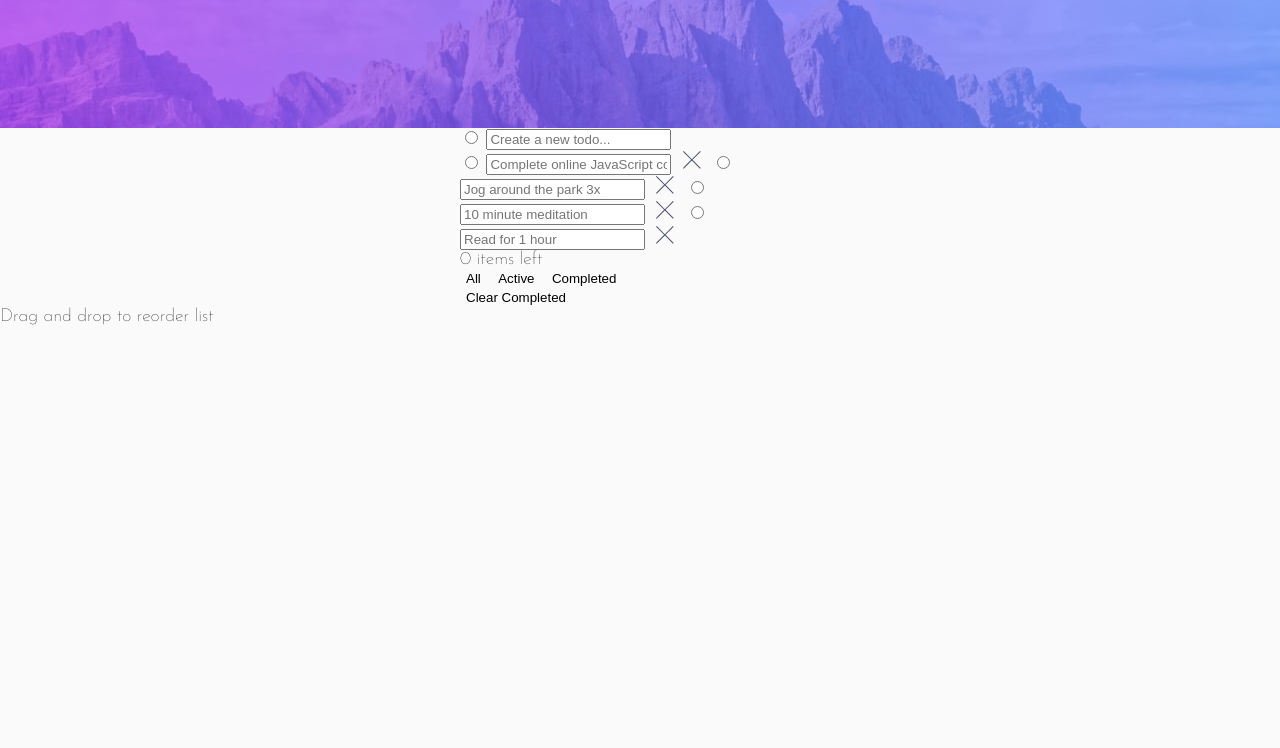
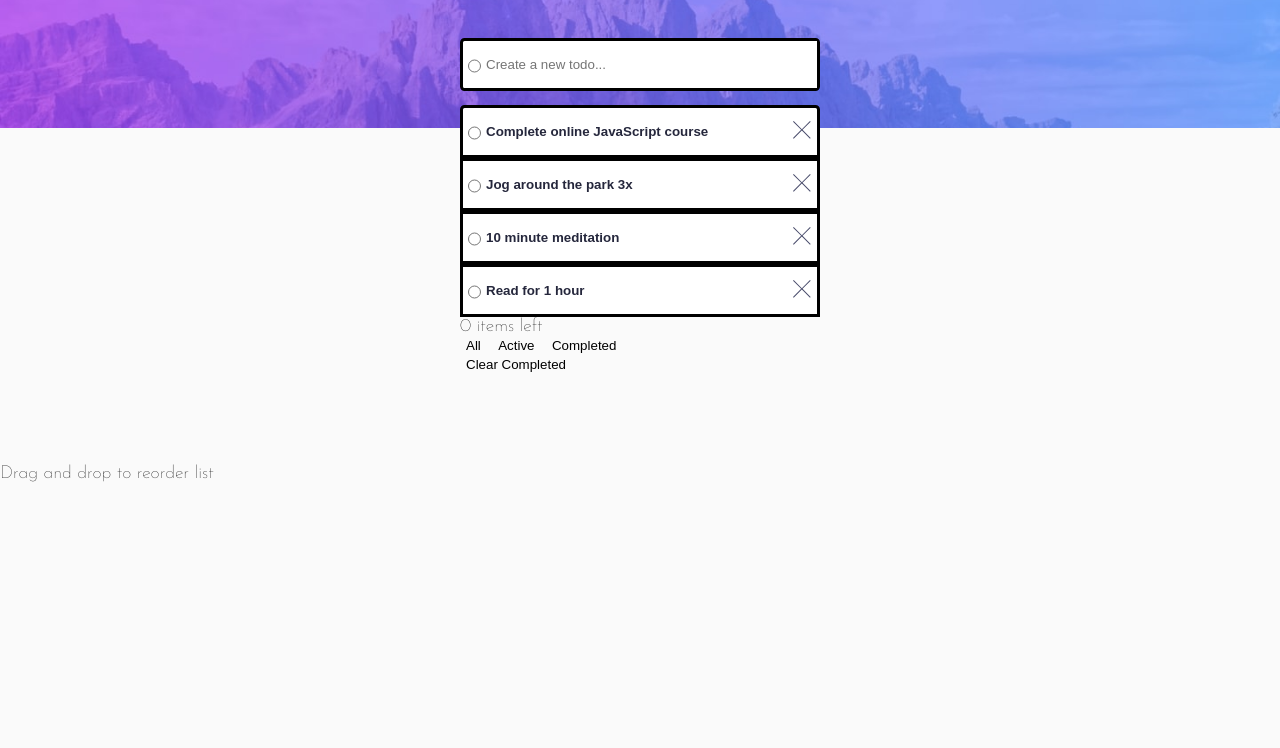
Before and after one commit to roc2246/todo-app__FEM, a website: page index.html in a window 1280 px wide. Shown: the part 52-800 px from the top of the page. Drawn offline with Linux system fonts and the light colour scheme; a web font is replaced by a local one.

Commit message:
Changed font color and font weight on inputs of list items

```diff
--- a/sass/base/_typography.scss
+++ b/sass/base/_typography.scss
@@ -1,5 +1,16 @@
-.top{
-  &__heading{
+.top {
+  &__heading {
     margin: 0;
+  }
 }
+
+.todos {
+  &__list {
+    &--item > .todos__layout--input {
+      &::placeholder {
+        color: $color-very-dark-desaturated-blue;
+        font-weight: $font-weight-bolder;
+      }
+    }
+  }
 }
--- a/sass/components/_button.scss
+++ b/sass/components/_button.scss
@@ -1,4 +1,5 @@
 button{
+    cursor: pointer;
     border: none;
     background-color: transparent;
 }
--- a/sass/components/_todo.scss
+++ b/sass/components/_todo.scss
@@ -1,4 +1,25 @@
-.todos{
+$border-radius: 0.25rem;
+
+.todos {
+  &__layout {
+    border: solid;
     display: flex;
-    flex-direction: column;
+    flex-direction: row;
+    background-color: white;
+    &:nth-child(1) {
+      border-top-left-radius: $border-radius;
+      border-top-right-radius: $border-radius;
+    }
+
+    &--input {
+      border: none;
+      height: 2.5rem;
+      width: 100%;
+    }
+  }
+
+  &__new {
+    border-radius: $border-radius;
+    margin-bottom: 0.75rem;
+  }
 }
--- a/sass/layouts/_header.scss
+++ b/sass/layouts/_header.scss
@@ -1,5 +1,7 @@
 header {
   background-image: url("/images/bg-desktop-light.jpg");
+  background-repeat: no-repeat;
+  background-size: cover;
   height: 10rem;
 }
 
--- a/sass/layouts/_main.scss
+++ b/sass/layouts/_main.scss
@@ -1,3 +1,4 @@
 main{
     @include centerAndWidth();
+    transform: translate(0, -5rem);
 }
```
Also changed, not shown: css/style.css.
